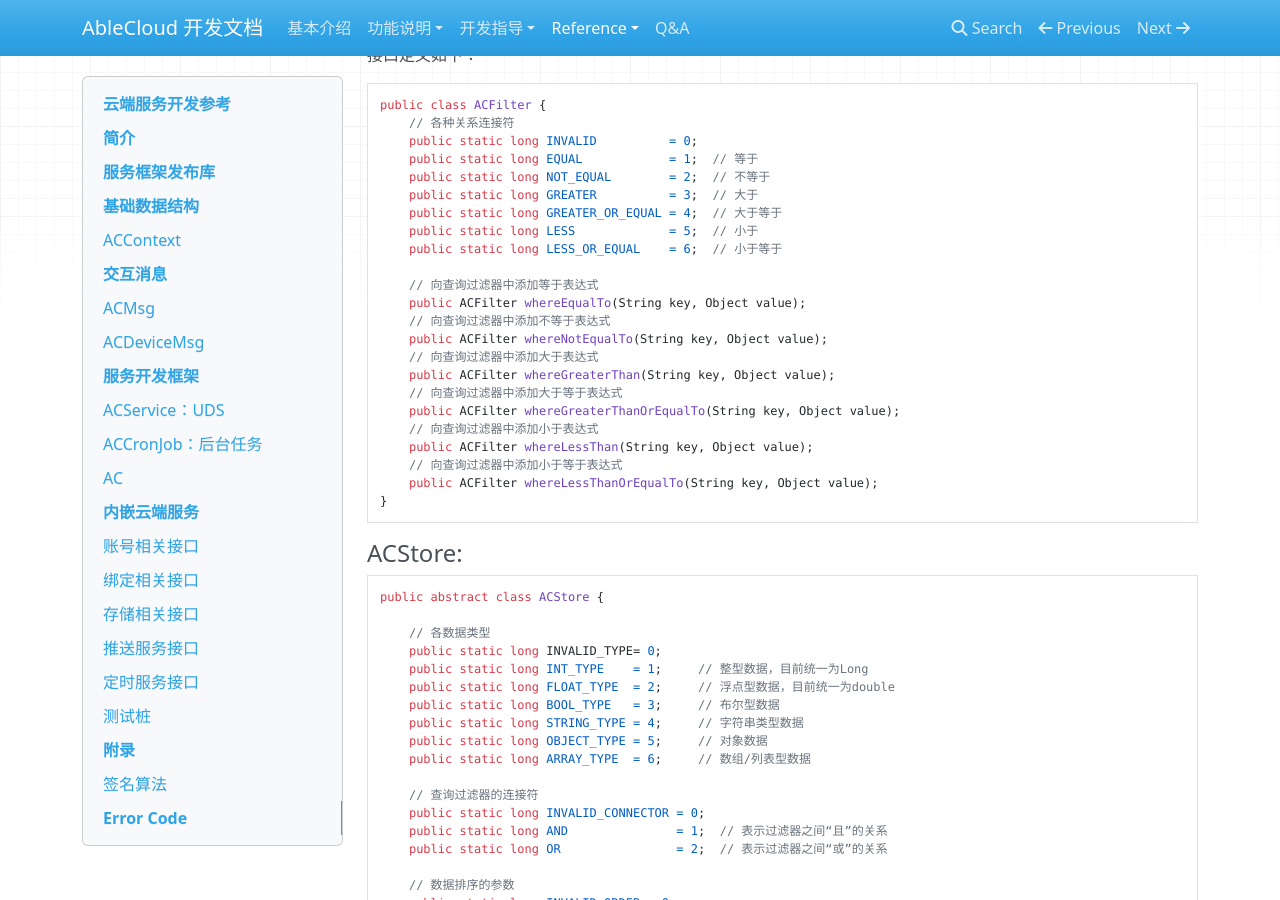
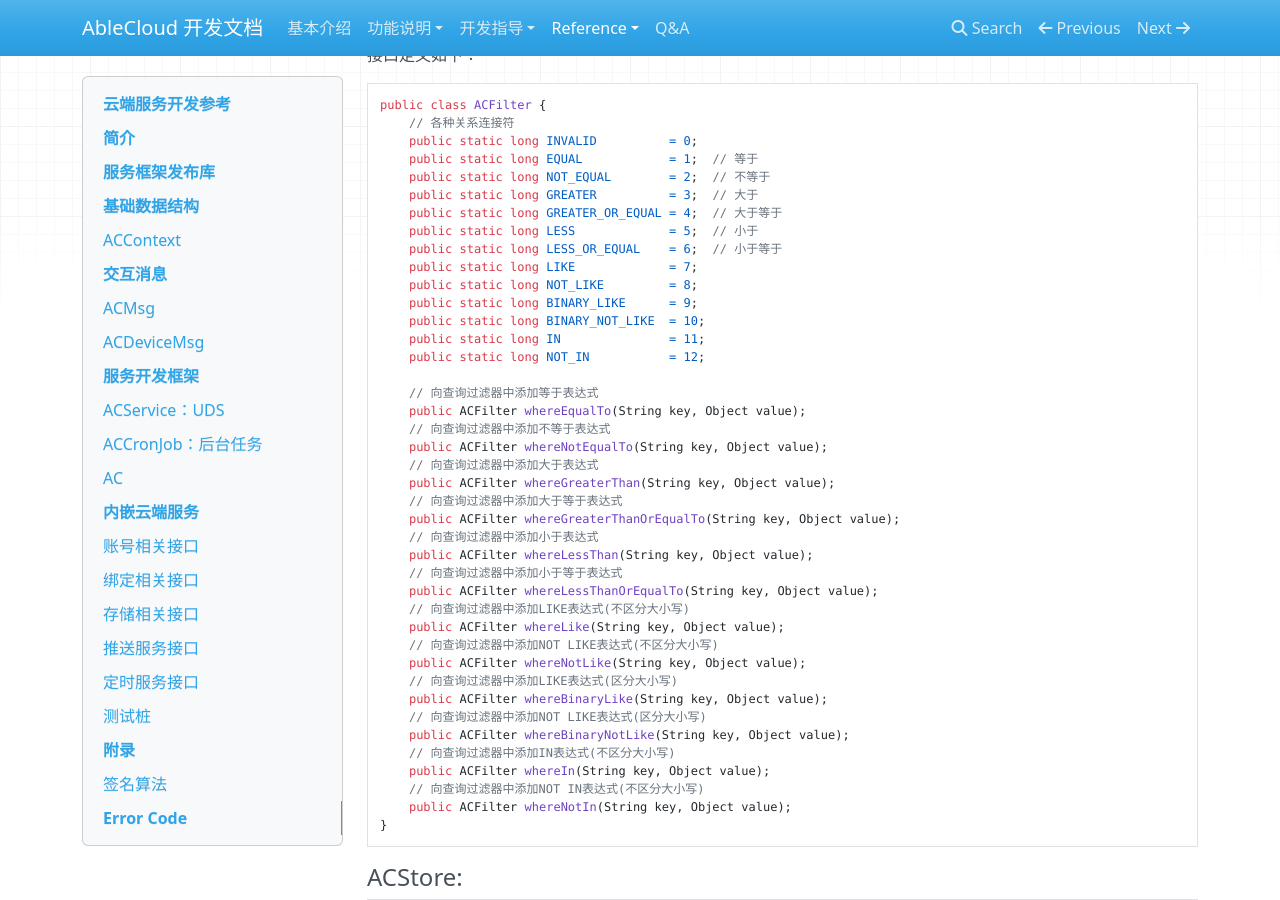
Before and after one commit to JessonW/rd_docs, an MkDocs documentation site: the page built from docs/reference/cloud.md, in a window 1280 px wide and 900 px high, scrolled down 21620 px. Built offline with MkDocs 1.6.1, drawn with Linux system fonts in a browser that asks for light colours; nearby versions of some CDN libraries; old or Windows-style settings are respelled for this version of MkDocs.

Commit message:
add api for scan like/in

````diff
--- a/docs/reference/cloud.md
+++ b/docs/reference/cloud.md
@@ -1046,6 +1046,12 @@ public class ACFilter {
     public static long GREATER_OR_EQUAL = 4;  // 大于等于
     public static long LESS             = 5;  // 小于
     public static long LESS_OR_EQUAL    = 6;  // 小于等于
+    public static long LIKE             = 7;
+    public static long NOT_LIKE         = 8;
+    public static long BINARY_LIKE      = 9;
+    public static long BINARY_NOT_LIKE  = 10;
+    public static long IN               = 11;
+    public static long NOT_IN           = 12;
 
     // 向查询过滤器中添加等于表达式
     public ACFilter whereEqualTo(String key, Object value);
@@ -1059,6 +1065,18 @@ public class ACFilter {
     public ACFilter whereLessThan(String key, Object value);
     // 向查询过滤器中添加小于等于表达式
     public ACFilter whereLessThanOrEqualTo(String key, Object value);
+    // 向查询过滤器中添加LIKE表达式(不区分大小写)
+    public ACFilter whereLike(String key, Object value);
+    // 向查询过滤器中添加NOT LIKE表达式(不区分大小写)
+    public ACFilter whereNotLike(String key, Object value);
+    // 向查询过滤器中添加LIKE表达式(区分大小写)
+    public ACFilter whereBinaryLike(String key, Object value);
+    // 向查询过滤器中添加NOT LIKE表达式(区分大小写)
+    public ACFilter whereBinaryNotLike(String key, Object value);
+    // 向查询过滤器中添加IN表达式(不区分大小写)
+    public ACFilter whereIn(String key, Object value);
+    // 向查询过滤器中添加NOT IN表达式(不区分大小写)
+    public ACFilter whereNotIn(String key, Object value);
 }
 ```
 
````
